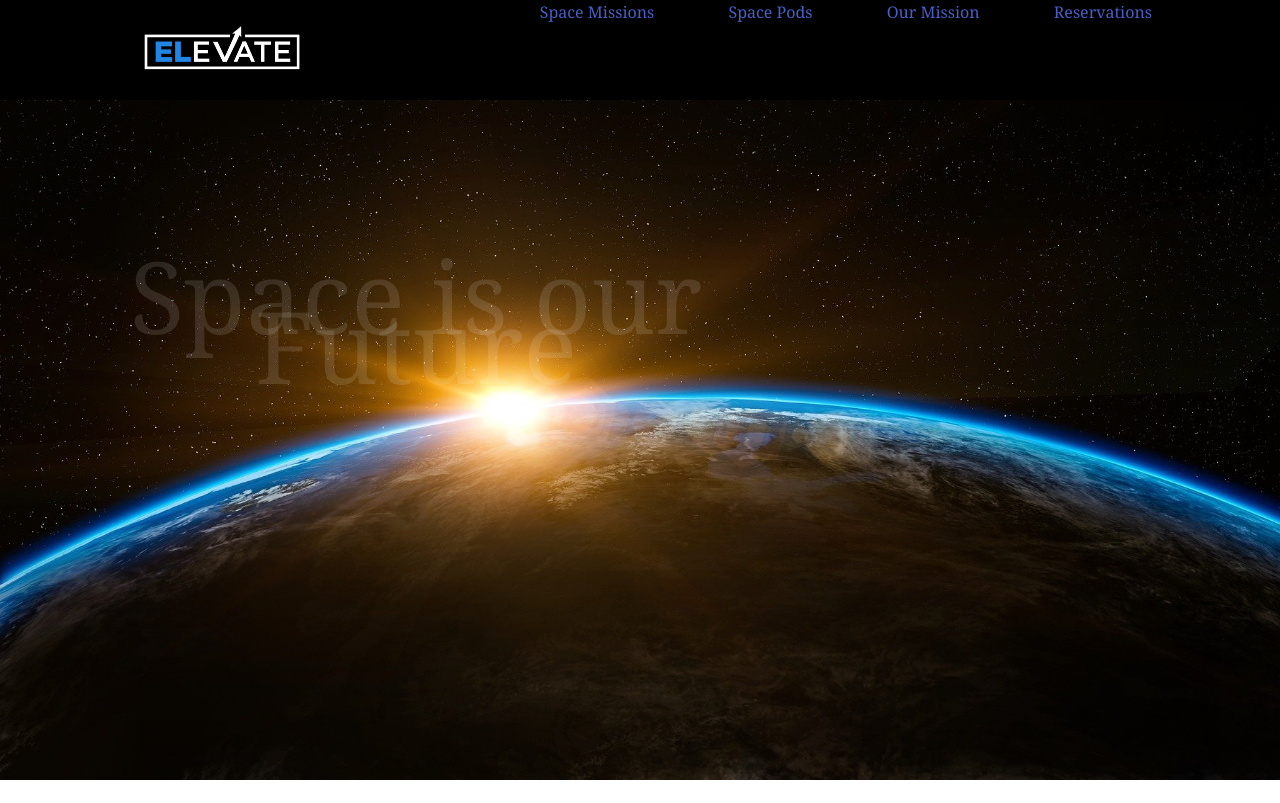
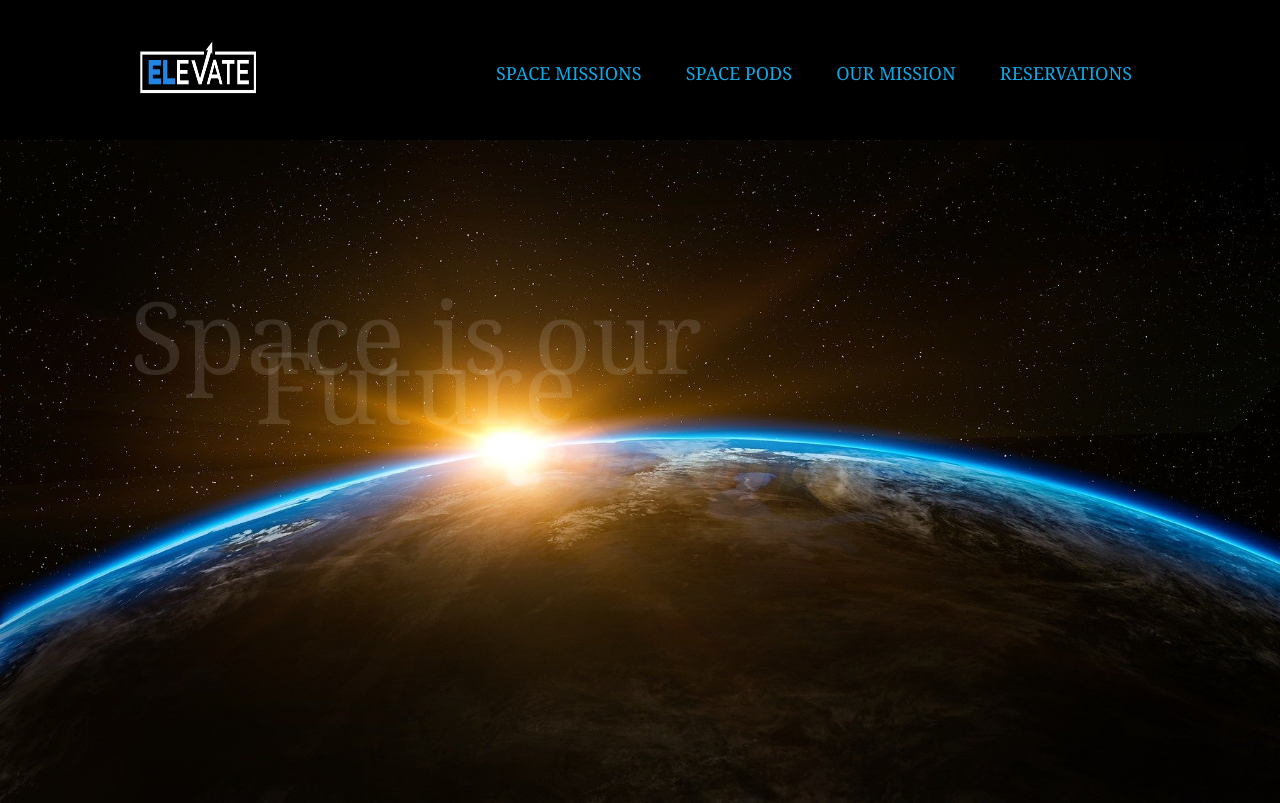
Before and after one commit to SuperDupercjz/Elevate, a plain HTML site: page index.html in a window 1280 px wide. Shown: the top 803 px of the page. Drawn offline with nearby package versions, Linux system fonts and the light colour scheme.

Commit message:
NavBug0.3

```diff
--- a/Styles.css
+++ b/Styles.css
@@ -5,7 +5,7 @@ body{
 
 }
 .container{
-    width: 80%;
+    width: 100%;
     margin: 0 auto;
 }
 header{
@@ -17,8 +17,10 @@ header::after{
     clear:both;
 }
 .logo{
-    height: 100px;
+    height: 70px;
+    width: 75px;
     float: left;
+    padding: 10px 0 !important;
 }
 nav{
     float: right;
@@ -30,11 +32,279 @@ list-style: none;
 }
 nav li {
     display: inline-block;
-    margin-left: 70px;
+    margin-left:5px;
+    padding-top: 23px;
+
+    position: relative;
+}
+nav a{
+    color: rgb(12, 169, 231);
+    text-decoration: none;
+    text-transform: uppercase;
+    font-size: 10px;
+}
+nav a:hover{
+    color: rgb(208, 255, 0);
+}
+nav a::before {
+    content:'';
+    display:block;
+    height: 8px;
+    width: 100%;
+    background-color: rgb(208, 255, 0);
+    position: absolute;
+    top: 0;
+    width: 0%;
+    transition: all ease-in-out 200ms;
+}
+nav a:hover::before {
+    width: 100%;
 }
 
-a:hover{
-   color: rgb(208, 255, 0);
+@media only screen and (min-width: 375px){
+
+    nav li {
+        display: inline-block;
+        margin-left:3px;
+        margin-right:5px;
+        padding-top: 23px;
+
+        position: relative;
+    }
+    nav a{
+        color: rgb(12, 169, 231);
+        text-decoration: none;
+        text-transform: uppercase;
+        font-size: 10px;
+    }
+}
+@media only screen and (min-width: 414px){
+
+    nav li {
+        display: inline-block;
+        margin-left:3px;
+        margin-right:6px;
+        padding-top: 23px;
+
+        position: relative;
+    }
+    nav a{
+        color: rgb(12, 169, 231);
+        text-decoration: none;
+        text-transform: uppercase;
+        font-size: 11px;
+    }
+    .logo{
+        height: 80px;
+        width: 80px;
+        float: left;
+        padding: 10px 0 !important;
+    }
+    nav li {
+        display: inline-block;
+        margin-left:5px;
+        padding-top: 26px;
+
+        position: relative;
+    }
+}
+@media only screen and (min-width: 500px){
+
+    nav li {
+        display: inline-block;
+        margin-left:3px;
+        margin-right:20px;
+        padding-top: 23px;
+
+        position: relative;
+    }
+    nav a{
+        color: rgb(12, 169, 231);
+        text-decoration: none;
+        text-transform: uppercase;
+        font-size: 11px;
+    }
+    .logo{
+        height: 80px;
+        width: 80px;
+        float: left;
+        padding: 10px 0 !important;
+    }
+    nav li {
+        display: inline-block;
+        margin-left:5px;
+        padding-top: 26px;
+
+        position: relative;
+    }
+}
+@media only screen and (min-width: 700px){
+
+    .container{
+        width: 80%;
+        margin: 0 auto;
+    }
+    header{
+        background-color: black !important;
+    }
+    header::after{
+        content:'';
+        display: table;
+        clear:both;
+    }
+    .logo{
+        height: 70px;
+        width: 75px;
+        float: left;
+        padding: 10px 0 !important;
+    }
+    nav{
+        float: right;
+    }
+    nav ul{
+    margin: 0;
+    padding: 0;
+    list-style: none;
+    }
+    nav li {
+        display: inline-block;
+        margin-left:5px;
+        padding-top: 23px;
+
+        position: relative;
+    }
+    nav a{
+        color: rgb(12, 169, 231);
+        text-decoration: none;
+        text-transform: uppercase;
+        font-size: 14px;
+    }
+}
+@media only screen and (min-width: 900px){
+
+    .container{
+        width: 80%;
+        margin: 0 auto;
+    }
+    header{
+        background-color: black !important;
+    }
+    header::after{
+        content:'';
+        display: table;
+        clear:both;
+    }
+    .logo{
+        height: 120px;
+        width: 120px;
+        float: left;
+        padding: 10px 0 !important;
+    }
+    nav{
+        float: right;
+    }
+    nav ul{
+    margin: 0;
+    padding: 0;
+    list-style: none;
+    }
+    nav li {
+        display: inline-block;
+        margin-left:5px;
+        padding-top: 50px;
+
+        position: relative;
+    }
+    nav a{
+        color: rgb(12, 169, 231);
+        text-decoration: none;
+        text-transform: uppercase;
+        font-size: 18px;
+    }
+}
+@media only screen and (min-width: 1100px){
+
+    .container{
+        width: 80%;
+        margin: 0 auto;
+    }
+    header{
+        background-color: black !important;
+    }
+    header::after{
+        content:'';
+        display: table;
+        clear:both;
+    }
+    .logo{
+        height: 140px;
+        width: 140px;
+        float: left;
+        padding: 10px 0 !important;
+    }
+    nav{
+        float: right;
+    }
+    nav ul{
+    margin: 0;
+    padding: 0;
+    list-style: none;
+    }
+    nav li {
+        display: inline-block;
+        margin-left:20px;
+        padding-top: 60px;
+
+        position: relative;
+    }
+    nav a{
+        color: rgb(12, 169, 231);
+        text-decoration: none;
+        text-transform: uppercase;
+        font-size: 18px;
+    }
+}
+@media only screen and (min-width: 1400px){
+
+    .container{
+        width: 70%;
+        margin: 0 auto;
+    }
+    header{
+        background-color: black !important;
+    }
+    header::after{
+        content:'';
+        display: table;
+        clear:both;
+    }
+    .logo{
+        height: 150px;
+        width: 150px;
+        float: left;
+        padding: 10px 0 !important;
+    }
+    nav{
+        float: right;
+    }
+    nav ul{
+    margin: 0;
+    padding: 0;
+    list-style: none;
+    }
+    nav li {
+        display: inline-block;
+        margin-left:25px;
+        padding-top: 60px;
+
+        position: relative;
+    }
+    nav a{
+        color: rgb(12, 169, 231);
+        text-decoration: none;
+        text-transform: uppercase;
+        font-size: 23px;
+    }
 }
 .banner-area{
     position: relative;
```
